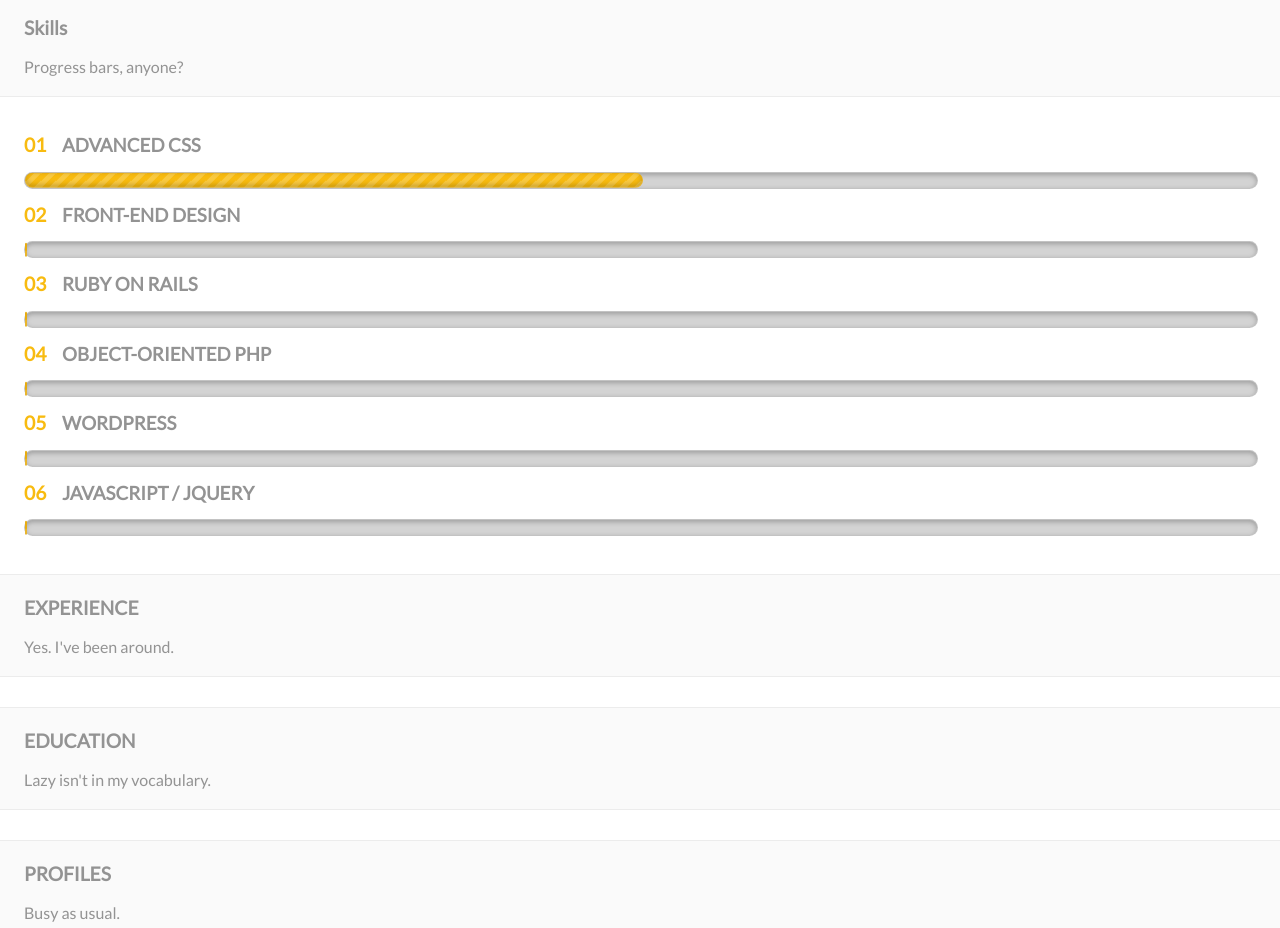
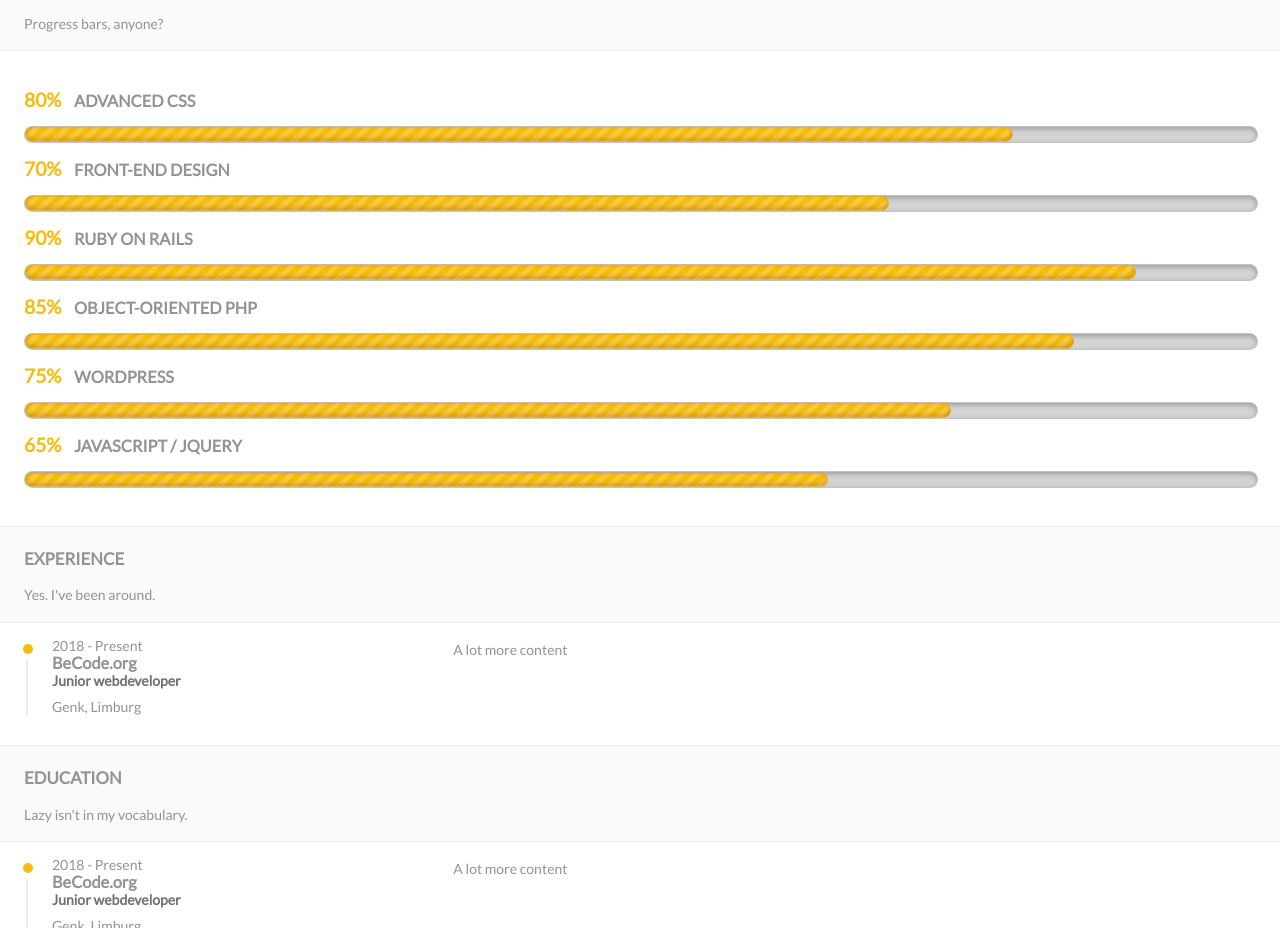
Before and after one commit to CarolinneVandersteen/CV-CarolinneVandersteen, a plain HTML site: page index.html in a window 1280 px wide. Shown: the part 1872-2800 px from the top of the page. Drawn offline with nearby package versions, Linux system fonts and the light colour scheme.

Commit message:
Added Timeline styling

```diff
--- a/index.html
+++ b/index.html
@@ -110,45 +110,45 @@
 
     <ul class="spaced listing">
         <li>
-            <div class="counter"><span>01</span></div>
+            <div class="counter"><span>80%</span></div>
             <h3>ADVANCED CSS</h3>
             <div class="progress-bar">
-                <div class="progress" style="width: 50%;"></div>
+                <div class="progress" style="width: 80%;"></div>
             </div>
         </li>
         <li>
-            <div class="counter"><span>02</span></div>
+            <div class="counter"><span>70%</span></div>
             <h3>FRONT-END DESIGN</h3>
             <div class="progress-bar">
-                <div class="progress"></div>
+                <div class="progress" style="width: 70%;"></div>
             </div>
         </li>
         <li>
-            <div class="counter"><span>03</span></div>
+            <div class="counter"><span>90%</span></div>
             <h3>RUBY ON RAILS</h3>
             <div class="progress-bar">
-                <div class="progress"></div>
+                <div class="progress" style="width: 90%;"></div>
             </div>
         </li>
         <li>
-            <div class="counter"><span>04</span></div>
+            <div class="counter"><span>85%</span></div>
             <h3>OBJECT-ORIENTED PHP</h3>
             <div class="progress-bar">
-                <div class="progress"></div>
+                <div class="progress" style="width: 85%;"></div>
             </div>
         </li>
         <li>
-            <div class="counter"><span>05</span></div>
+            <div class="counter"><span>75%</span></div>
             <h3>WORDPRESS</h3>
             <div class="progress-bar">
-                <div class="progress"></div>
+                <div class="progress" style="width: 75%;"></div>
             </div>
         </li>
         <li>
-            <div class="counter"><span>06</span></div>
+            <div class="counter"><span>65%</span></div>
             <h3>JAVASCRIPT / JQUERY</h3>
             <div class="progress-bar">
-                <div class="progress"></div>
+                <div class="progress" style="width: 65%;"></div>
             </div>
         </li>
     </ul>
@@ -159,6 +159,25 @@
         <h2>EXPERIENCE</h2>
         <p>Yes. I've been around.</p>
     </header>
+
+    <ul class="spaced timeline">
+        <li class="timeline-item">
+            <span class="timeline-point"></span>
+            <div class="content">
+                <div class="heading">
+                    <div class="timeframe">
+                        <span>2018 - Present</span>
+                    </div>
+                    <h3 class="heading">BeCode.org</h3>
+                    <h4 class="work-title">Junior webdeveloper</h4>
+                    <address class="location">Genk, Limburg</address>
+                </div>
+                <div class="main">
+                    <p>A lot more content</p>
+                </div>
+            </div>
+        </li>
+    </ul>
 </article>
 
 <article class="section education">
@@ -166,6 +185,25 @@
         <h2>EDUCATION</h2>
         <p>Lazy isn't in my vocabulary.</p>
     </header>
+
+    <ul class="spaced timeline">
+        <li class="timeline-item">
+            <span class="timeline-point"></span>
+            <div class="content">
+                <div class="heading">
+                    <div class="timeframe">
+                        <span>2018 - Present</span>
+                    </div>
+                    <h3 class="heading">BeCode.org</h3>
+                    <h4 class="work-title">Junior webdeveloper</h4>
+                    <address class="location">Genk, Limburg</address>
+                </div>
+                <div class="main">
+                    <p>A lot more content</p>
+                </div>
+            </div>
+        </li>
+    </ul>
 </article>
 
 <article class="section profiles">
--- a/scss/main.scss
+++ b/scss/main.scss
@@ -8,6 +8,7 @@ body{
   background: #FFF;
   color: #939393;
   font-family: Lato, "Helvetica Neue", Helvetica, Arial, sans-serif;
+  font-size: 14px;
 }
 
 h1, h2, h3, h4, h5, h6{
@@ -22,7 +23,7 @@ h1{
 }
 
 h2{
-  font-size: 1.2rem;
+  font-size: 1.2em;
   margin: 22.5px 0 15px;
 }
 
@@ -66,7 +67,16 @@ article{
     background-color: #fafafa;
     border-top: 1px solid #ececec;
     border-bottom: 1px solid #ececec;
+
+    h2{
+      text-transform: uppercase;
+    }
   }
+}
+
+hr{
+  border: 0px solid #ececec;
+  border-bottom: 2px solid #ececec;
 }
 
 .no-break{
@@ -105,6 +115,10 @@ article{
     font-weight: 300;
   }
 
+  .personal-info-firstname{
+    font-size: 1.2em;
+  }
+
   .personal-info-lastname{
     font-weight: 600;
     font-size: 36px;
@@ -136,6 +150,10 @@ article{
   }
 }
 
+.introduction .content{
+  font-size: 1.2em;
+}
+
 .listing{
   list-style: none;
   padding-top: 30px;
@@ -145,7 +163,7 @@ article{
   }
 
   .counter{
-    width: 35px;
+    margin-right:10px;
     font-size: 1.2rem;
     font-weight: 800;
     color: #F8BB10;
@@ -195,6 +213,44 @@ article{
   }
 }
 
+.timeline{
+  margin-top:15px;
+  border-left-width: 2px;
+  border-left-style: solid;
+  margin-left: 26px;
+  border-color: #ececec;
+  list-style: none;
+}
+
+.timeline-item{
+  position: relative;
+
+  .content{
+    display: flex;
+
+    .heading{
+      flex: 1;
+    }
+
+    .main{
+      flex: 2;
+      p{
+        margin-top: 0;
+      }
+    }
+  }
+}
+
+.timeline-point{
+  height: 10px;
+  width: 10px;
+  position: absolute;
+  left: -29.5px;
+  top: 6px;
+  border-radius: 50%;
+  background: #F8BB10;
+  box-shadow: 0 0 0 6px #fff;
+}
 
 .contact-info{
   font-size: 14px;
```
Also changed, not shown: css/main.css, 1 other file.
